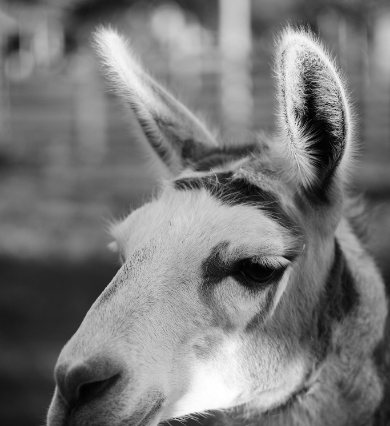
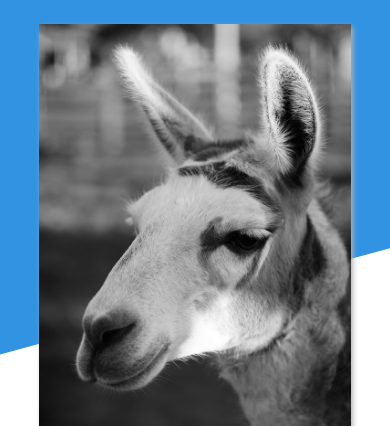
Before and after one commit to Romain300/Homepage_Project, a plain HTML site: page index.html in a window 390 px wide. Shown: the top 426 px of the page. Drawn offline with nearby package versions, Linux system fonts and the light colour scheme; a web font is replaced by a local one.

Commit message:
fixing mobile phone layout

```diff
--- a/styles.css
+++ b/styles.css
@@ -324,6 +324,16 @@ header {
         align-items: center;
     }
 
+    html {
+        font-size: 12px;
+    }
+
+    .profil-pic {
+        width: 80%;
+        height: 80%;
+        margin-top: 2rem;
+    }
+
 
 
 
```
